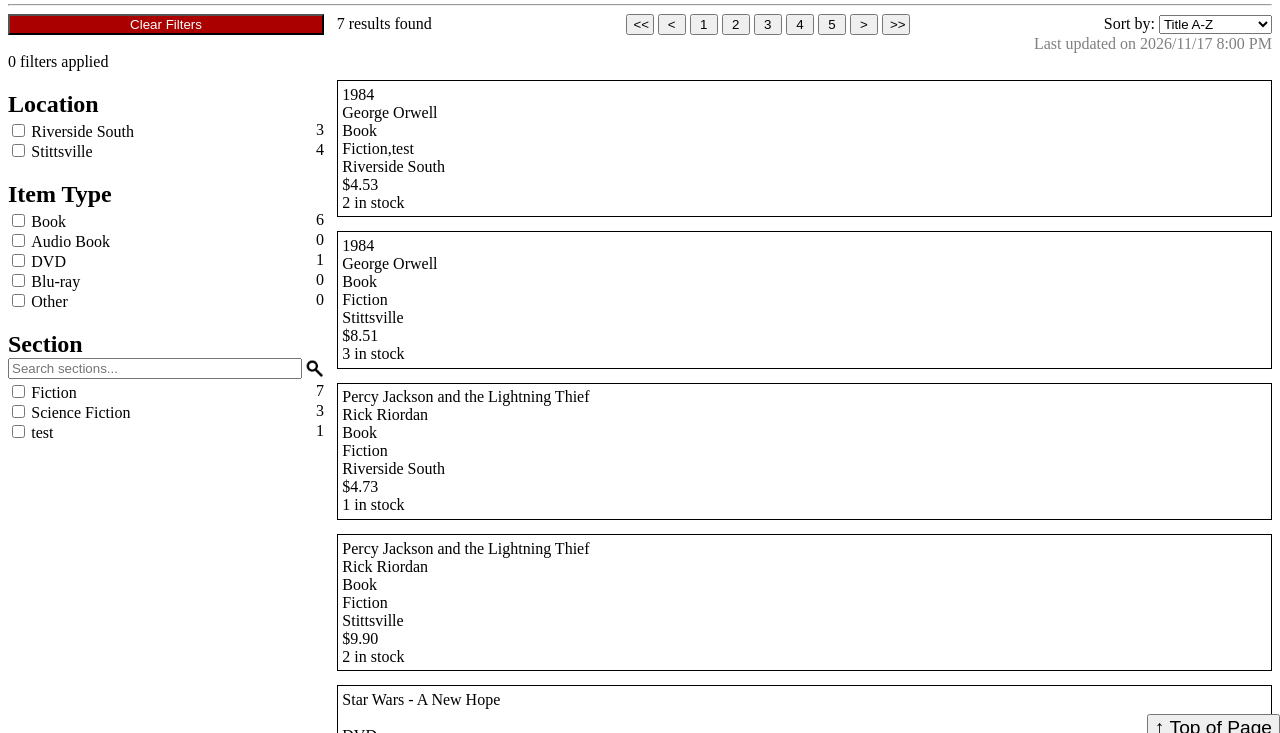
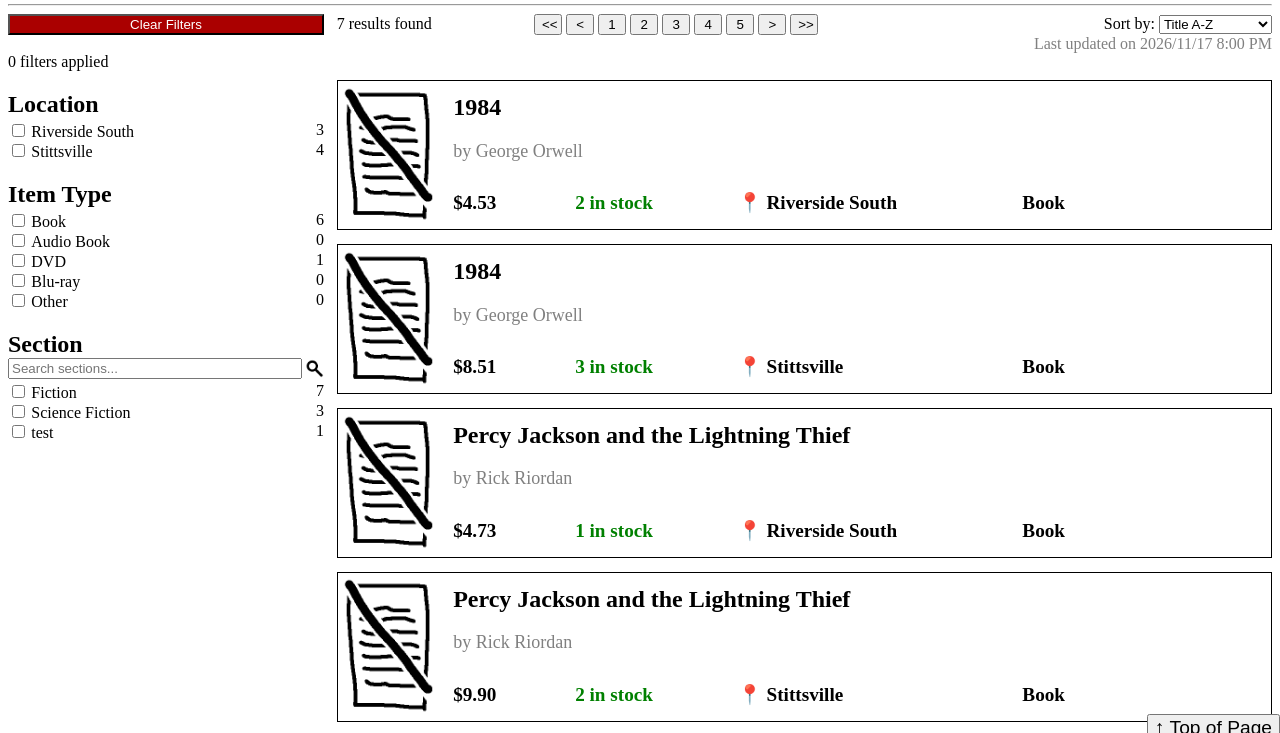
Before and after one commit to bubububbs/Team04_A4_Source, a plain HTML site: page search.html in a window 1280 px wide. Shown: the part 54-787 px from the top of the page. Drawn offline with Linux system fonts and the light colour scheme.

Commit message:
created item display

```diff
--- a/search.js
+++ b/search.js
@@ -61,10 +61,55 @@ function getFirstAuthorName(item) {
 function createItem(item) {
 	let li = document.createElement("li");
 	li.className = "item";
-	// add defaults for missing authors
-	li.textContent = item.title + "\n" + item.author +
-		"\n" + item.type + "\n" + item.section + "\n" + item.location +
-		"\n$" + item.cost.toFixed(2) + "\n" + item.stock + " in stock";
+
+	let img = document.createElement("img");
+	img.className = "itemImg";
+	img.alt = "no image found";
+	img.src = "./noImg.png";
+	li.appendChild(img);
+
+	let info = document.createElement("div");
+	info.className = "itemText";
+
+	let title = document.createElement("h2");
+	title.className = "itemTitle";
+	title.textContent = item.title;
+	info.appendChild(title);
+
+	let author = document.createElement("span");
+	author.className = "itemAuthor";
+	if (item.author[0] === "") {
+		author.textContent = "by nan";
+	} else {
+		author.textContent = "by " + item.author.join(", ");
+	}
+	info.appendChild(author);
+
+	let info2 = document.createElement("div");
+	info2.classList.add("center", "itemDetails");
+
+	let price = document.createElement("span");
+	price.className = "itemPrice";
+	price.textContent = "$" + item.cost.toFixed(2);
+	info2.appendChild(price);
+
+	let stock = document.createElement("span");
+	stock.className = "itemStock";
+	stock.textContent = item.stock + " in stock";
+	info2.appendChild(stock);
+
+	let location = document.createElement("span");
+	location.className = "itemLocation";
+	location.textContent = "📍 " + item.location;
+	info2.appendChild(location);
+
+	let type = document.createElement("span");
+	type.className = "itemType";
+	type.textContent = item.type;
+	info2.appendChild(type);
+
+	info.appendChild(info2);
+	li.appendChild(info);
 	return li;
 }
 
--- a/stylesheet.css
+++ b/stylesheet.css
@@ -88,7 +88,6 @@ input[type="checkbox"] {
 
 #pageList {
     margin: auto;
-    text-align: center;
     width: 50%;
 }
 
@@ -101,6 +100,7 @@ input[type="checkbox"] {
 }
 
 .item {
+    display: flex;
     border-style: solid;
     border-width: 1px;
     white-space: pre-line;
@@ -108,7 +108,50 @@ input[type="checkbox"] {
     margin-bottom: 1.5%;
 }
 
+.itemImg {
+    width: 10%;
+}
+
+.itemText {
+    margin-left: 2%;
+    width: 100%;
+    display: grid;
+}
+
+.itemTitle {
+    margin-top: 1%;
+}
+
+.itemAuthor {
+    font-size: large;
+    color: gray;
+}
+
+.itemDetails {
+    font-size: larger;
+    font-weight: bold;
+    width: 100%;
+}
+
+.itemPrice {
+    width: 15%;
+}
+
+.itemStock {
+    width: 20%;
+    color: green;
+}
+
+.itemLocation {
+    width: 35%;
+}
+
+.itemType {
+    width: 25%;
+}
+
 #noResultsFound {
+    width: 75%;
     margin-top: 5%;
     text-align: center;
     font-size: large;
```
Also changed, not shown: noImg.png (added).
